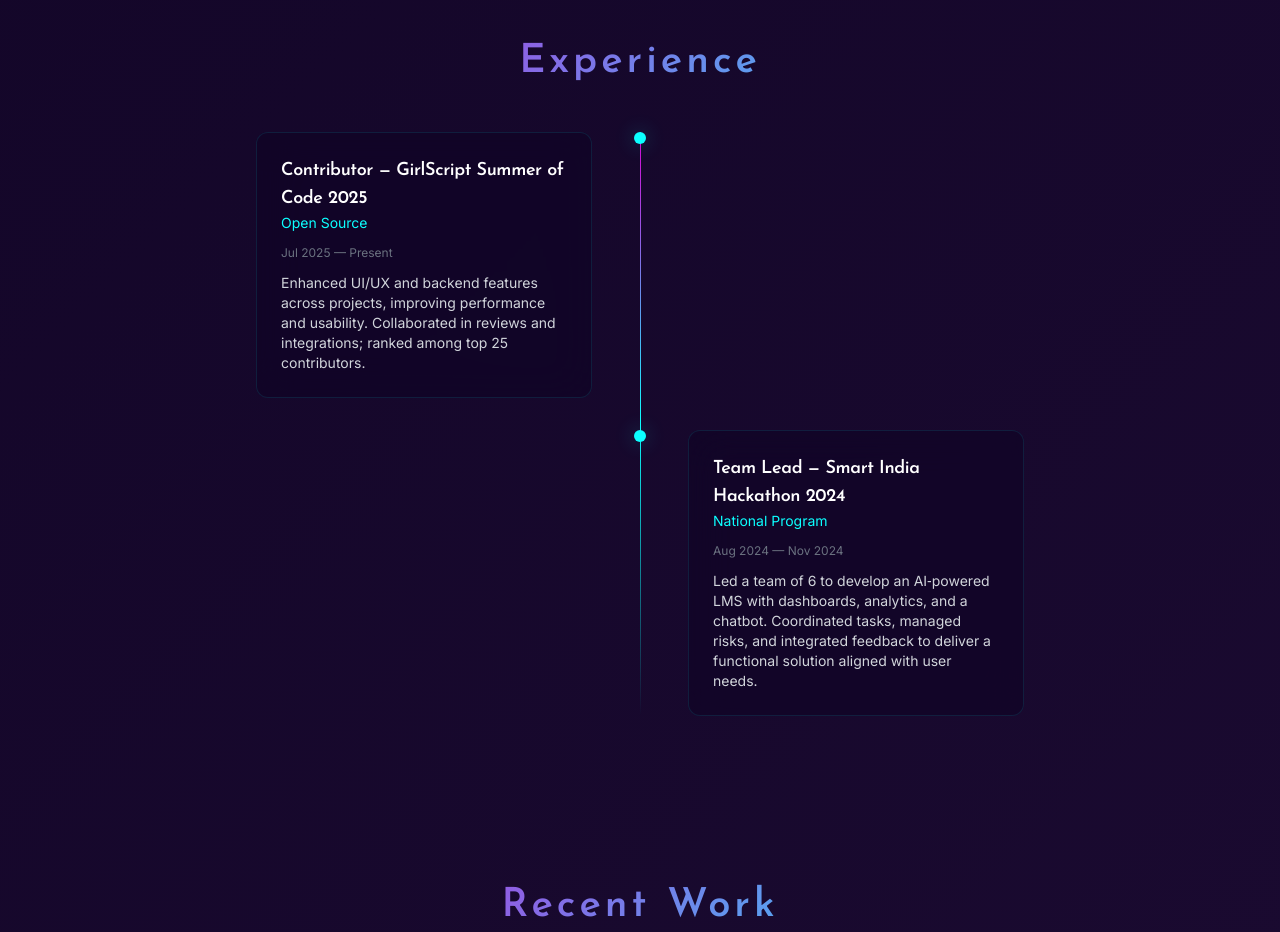
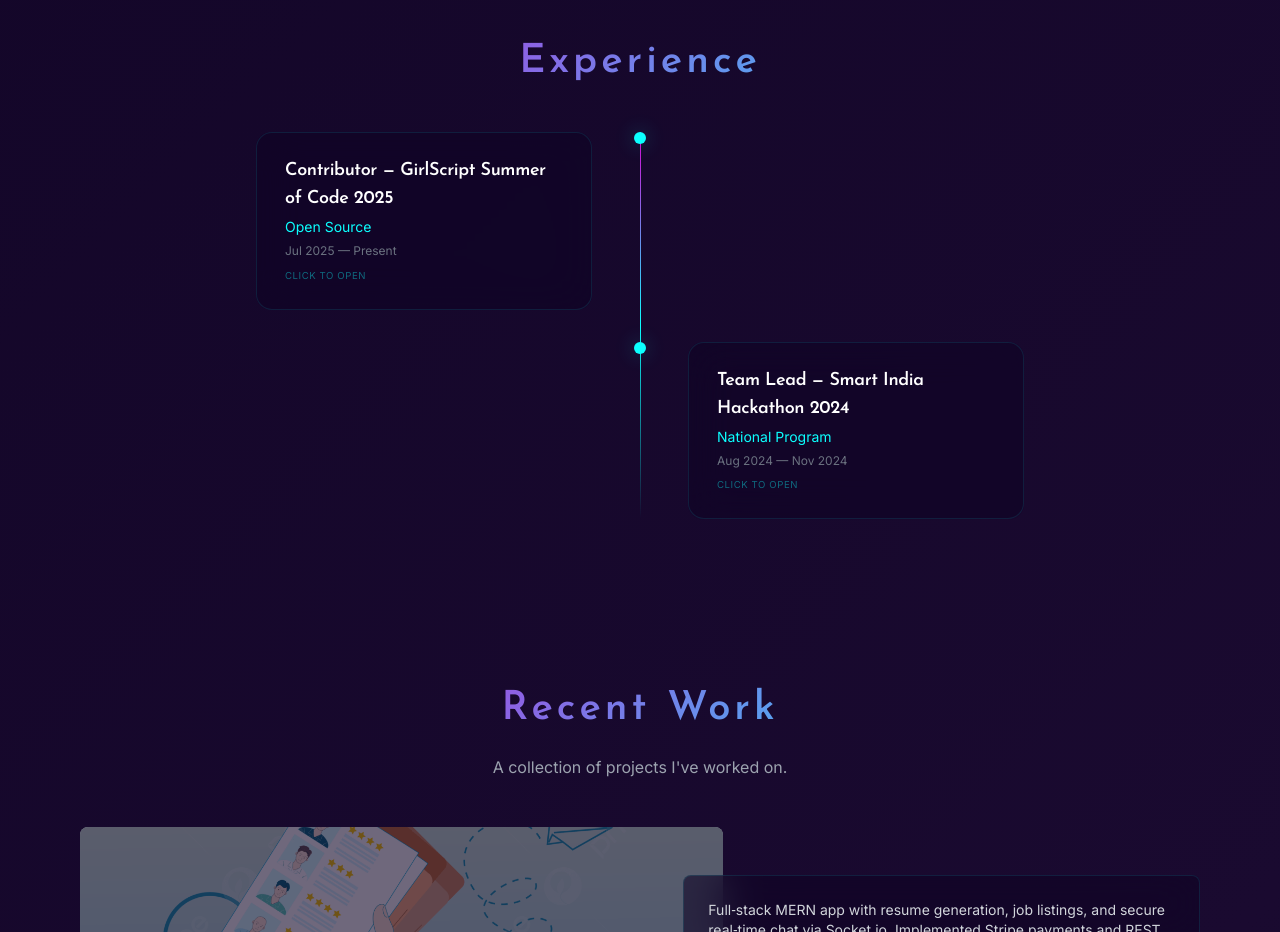
Before and after one commit to sakshigupta67/Portfolio, a Next.js app: page / in a window 1280 px wide. Shown: the part 1460-2392 px from the top of the page. Built offline with nearby package versions, Linux system fonts and the light colour scheme.

Commit message:
Add Notebook Experience Card component with 3D effects and toggle functionality

```diff
--- a/app/globals.css
+++ b/app/globals.css
@@ -140,6 +140,180 @@
   animation: orbit 20s linear infinite;
 }
 
+/* ═══════════════════════════════════════════════
+   NOTEBOOK EXPERIENCE CARDS
+   3D flip, page-fold, content reveal, glow & depth
+   ═══════════════════════════════════════════════ */
+
+/* ── Base card ── */
+.notebook-card {
+  position: relative;
+  background: rgba(16, 4, 37, 0.6);
+  -webkit-backdrop-filter: blur(20px);
+  backdrop-filter: blur(20px);
+  border: 1px solid rgba(12, 255, 255, 0.1);
+  border-radius: 0.75rem;
+  padding: 1.25rem 1.5rem;
+  cursor: pointer;
+  -webkit-user-select: none;
+  user-select: none;
+
+  /* 3D transform origin: left edge like a book spine */
+  transform-style: preserve-3d;
+  transform-origin: left center;
+  transform: rotateY(0deg);
+
+  /* Smooth notebook-open transition */
+  transition:
+    transform 0.7s cubic-bezier(0.22, 1, 0.36, 1),
+    box-shadow 0.7s cubic-bezier(0.22, 1, 0.36, 1),
+    border-color 0.5s ease,
+    filter 0.5s ease,
+    opacity 0.5s ease;
+
+  /* Prevent text selection flicker on click */
+  -webkit-tap-highlight-color: transparent;
+}
+
+@media (min-width: 640px) {
+  .notebook-card {
+    padding: 1.5rem 1.75rem;
+    border-radius: 1rem;
+  }
+}
+
+/* ── Hover lift (when not open and no sibling open) ── */
+.notebook-card:not(.notebook-card--open):not(.notebook-card--dimmed):hover {
+  transform: rotateY(-4deg) translateZ(6px);
+  box-shadow:
+    0 8px 30px rgba(12, 255, 255, 0.12),
+    0 0 15px rgba(220, 0, 211, 0.08);
+  border-color: rgba(12, 255, 255, 0.25);
+}
+
+/* ── Open state: notebook page swings open ── */
+.notebook-card--open {
+  transform: rotateY(-12deg) translateZ(10px);
+  border-color: rgba(12, 255, 255, 0.35);
+  box-shadow:
+    0 14px 50px rgba(12, 255, 255, 0.18),
+    0 0 30px rgba(220, 0, 211, 0.12),
+    inset 0 0 20px rgba(12, 255, 255, 0.03);
+}
+
+/* ── Dimmed siblings: subtle blur + scale-down (focus effect) ── */
+.notebook-card--dimmed {
+  filter: blur(1.5px) brightness(0.6);
+  opacity: 0.65;
+  transform: scale(0.97);
+}
+
+/* ── Page fold / curl on right edge (::after pseudo-element) ── */
+.notebook-card::after {
+  content: "";
+  position: absolute;
+  top: 0;
+  right: 0;
+  width: 32px;
+  height: 100%;
+  border-radius: 0 1rem 1rem 0;
+  pointer-events: none;
+  opacity: 0;
+
+  /* Gradient that mimics a page-curl shadow */
+  background: linear-gradient(
+    to left,
+    rgba(12, 255, 255, 0.06) 0%,
+    rgba(16, 4, 37, 0.3) 40%,
+    transparent 100%
+  );
+
+  transition: opacity 0.7s cubic-bezier(0.22, 1, 0.36, 1);
+}
+
+.notebook-card:hover::after,
+.notebook-card--open::after {
+  opacity: 1;
+}
+
+/* ── Header area (always visible) ── */
+.notebook-card__header {
+  position: relative;
+}
+
+/* ── "Click to open" hint ── */
+.notebook-card__hint {
+  display: inline-block;
+  margin-top: 0.6rem;
+  font-size: 0.6rem;
+  letter-spacing: 0.06em;
+  text-transform: uppercase;
+  color: rgba(12, 255, 255, 0.4);
+  transition: opacity 0.4s ease, transform 0.4s ease;
+}
+
+.notebook-card__hint--hidden {
+  opacity: 0;
+  transform: translateY(-4px);
+  pointer-events: none;
+}
+
+/* ── Body: hidden by default, revealed on open ── */
+.notebook-card__body {
+  max-height: 0;
+  overflow: hidden;
+  opacity: 0;
+  transform: translateY(12px);
+  transition:
+    max-height 0.7s cubic-bezier(0.22, 1, 0.36, 1),
+    opacity 0.5s ease 0.15s,
+    transform 0.5s ease 0.15s;
+}
+
+.notebook-card__body--visible {
+  max-height: 300px; /* generous cap; content is short */
+  opacity: 1;
+  transform: translateY(0);
+  margin-top: 0.75rem;
+  padding-top: 0.75rem;
+  border-top: 1px solid rgba(12, 255, 255, 0.08);
+}
+
+/* ── Neon glow pulse on open card border ── */
+@keyframes notebook-glow-pulse {
+  0%, 100% {
+    box-shadow:
+      0 14px 50px rgba(12, 255, 255, 0.18),
+      0 0 30px rgba(220, 0, 211, 0.12);
+  }
+  50% {
+    box-shadow:
+      0 14px 50px rgba(12, 255, 255, 0.28),
+      0 0 40px rgba(220, 0, 211, 0.2);
+  }
+}
+
+.notebook-card--open {
+  animation: notebook-glow-pulse 3s ease-in-out infinite;
+}
+
+/* ── Responsive: slightly reduce 3D intensity on small screens ── */
+@media (max-width: 639px) {
+  .notebook-card--open {
+    transform: rotateY(-8deg) translateZ(6px);
+  }
+
+  .notebook-card:not(.notebook-card--open):not(.notebook-card--dimmed):hover {
+    transform: rotateY(-3deg) translateZ(4px);
+  }
+
+  .notebook-card::after {
+    width: 20px;
+  }
+}
+
+/* ═══════════════════════════════════════════════ */
+
 @media (prefers-reduced-motion: reduce) {
   *, *::before, *::after {
     animation-duration: 0.001ms !important;
--- a/app/sections/Experience.jsx
+++ b/app/sections/Experience.jsx
@@ -1,64 +1,146 @@
 "use client";
 
-import { useMemo } from "react";
+import { useMemo, useState, useCallback } from "react";
 import { motion, useReducedMotion } from "framer-motion";
 import { fadeIn } from "../components/anim";
 import { EXPERIENCE } from "../data/profile";
 
-/**
- * Parse a date string like "Aug 2024" or "Present" into a sortable timestamp.
- * "Present" is treated as the maximum date (future).
- */
+/* ──────────────────────────────────────────────
+   Date helpers – sort experiences reverse-chrono
+   ────────────────────────────────────────────── */
+
 function parseDateString(dateStr) {
   if (!dateStr) return 0;
   const trimmed = dateStr.trim();
-  if (trimmed.toLowerCase() === "present") {
-    return Infinity; // Present is always most recent
-  }
-  // Expected format: "Mon YYYY" e.g. "Aug 2024", "Jul 2025"
+  if (trimmed.toLowerCase() === "present") return Infinity;
   const parsed = new Date(trimmed);
   return isNaN(parsed.getTime()) ? 0 : parsed.getTime();
 }
 
-/**
- * Extract start and end dates from duration string like "Aug 2024 — Nov 2024" or "Jul 2025 — Present"
- */
 function parseDuration(duration) {
   if (!duration) return { start: 0, end: 0 };
-  // Split by em-dash (—) or en-dash (–) or hyphen (-)
   const parts = duration.split(/\s*[—–-]\s*/);
   const start = parseDateString(parts[0]);
   const end = parts[1] ? parseDateString(parts[1]) : start;
   return { start, end };
 }
 
-/**
- * Sort experiences in reverse chronological order:
- * - End date first (Present = Infinity, so it comes first)
- * - If end dates are equal, sort by start date descending
- */
 function sortExperiencesByDate(experiences) {
   return [...experiences].sort((a, b) => {
     const aDates = parseDuration(a.duration);
     const bDates = parseDuration(b.duration);
-    // Sort by end date descending first
-    if (bDates.end !== aDates.end) {
-      return bDates.end - aDates.end;
-    }
-    // If end dates are equal, sort by start date descending
+    if (bDates.end !== aDates.end) return bDates.end - aDates.end;
     return bDates.start - aDates.start;
   });
 }
 
+/* ──────────────────────────────────────────────
+   Notebook Experience Card
+   ────────────────────────────────────────────── */
+
+function NotebookCard({ exp, idx, openIdx, onToggle }) {
+  const isOpen = openIdx === idx;
+  const isSiblingOpen = openIdx !== null && openIdx !== idx;
+
+  return (
+    <article
+      className={`relative flex items-start gap-4 sm:gap-6 ${
+        idx % 2 === 0 ? "md:flex-row" : "md:flex-row-reverse"
+      }`}
+    >
+      {/* Timeline dot */}
+      <div className="absolute left-4 md:left-1/2 w-2 h-2 sm:w-3 sm:h-3 -translate-x-1/2 rounded-full bg-primary-cyan shadow-glow z-10" />
+
+      {/* Perspective wrapper for 3D notebook effect */}
+      <div
+        className={`ml-10 sm:ml-12 md:ml-0 md:w-1/2 ${
+          idx % 2 === 0 ? "md:pr-12" : "md:pl-12"
+        }`}
+        style={{ perspective: "1200px" }}
+      >
+        <div
+          className={`notebook-card ${isOpen ? "notebook-card--open" : ""} ${
+            isSiblingOpen ? "notebook-card--dimmed" : ""
+          }`}
+          onClick={() => onToggle(idx)}
+          onKeyDown={(e) => {
+            if (e.key === "Enter" || e.key === " ") {
+              e.preventDefault();
+              onToggle(idx);
+            }
+          }}
+          role="button"
+          tabIndex={0}
+          aria-expanded={isOpen}
+        >
+          {/* ── Card front: always visible ── */}
+          <div className="notebook-card__header">
+            <h3 className="font-heading text-sm sm:text-lg font-semibold text-white leading-snug">
+              {exp.role}
+            </h3>
+            <p className="text-primary-cyan text-xs sm:text-sm mt-1">
+              {exp.company}
+            </p>
+            <p className="text-[10px] sm:text-xs text-gray-500 mt-1.5">
+              {exp.duration}
+            </p>
+
+            {/* Expand hint */}
+            <span
+              className={`notebook-card__hint ${isOpen ? "notebook-card__hint--hidden" : ""}`}
+              aria-hidden="true"
+            >
+              Click to open
+            </span>
+          </div>
+
+          {/* ── Inner content: revealed on open ── */}
+          <div
+            className={`notebook-card__body ${
+              isOpen ? "notebook-card__body--visible" : ""
+            }`}
+          >
+            <p className="text-gray-300 text-xs sm:text-sm leading-relaxed">
+              {exp.description}
+            </p>
+          </div>
+
+          {/* Page fold pseudo-element is handled via CSS ::after */}
+        </div>
+      </div>
+    </article>
+  );
+}
+
+/* ──────────────────────────────────────────────
+   Experience Section
+   ────────────────────────────────────────────── */
+
 export default function Experience() {
   const reduceMotion = useReducedMotion();
-  const transition = reduceMotion ? { duration: 0 } : { duration: 0.6, ease: "easeOut" };
+  const transition = reduceMotion
+    ? { duration: 0 }
+    : { duration: 0.6, ease: "easeOut" };
 
-  // Sort experiences in reverse chronological order (memoized for performance)
-  const sortedExperiences = useMemo(() => sortExperiencesByDate(EXPERIENCE), []);
+  const sortedExperiences = useMemo(
+    () => sortExperiencesByDate(EXPERIENCE),
+    []
+  );
+
+  // Track which card is currently "opened" (null = none)
+  const [openIdx, setOpenIdx] = useState(null);
+
+  // Toggle open/close — clicking an open card closes it
+  const handleToggle = useCallback((idx) => {
+    setOpenIdx((prev) => (prev === idx ? null : idx));
+  }, []);
 
   return (
-    <section id="experience" aria-labelledby="xp-heading" className="py-12 sm:py-20">
+    <section
+      id="experience"
+      aria-labelledby="xp-heading"
+      className="py-12 sm:py-20"
+    >
       <motion.div
         variants={fadeIn("up")}
         initial="hidden"
@@ -66,35 +148,26 @@
         viewport={{ once: true, amount: 0.3 }}
         transition={transition}
       >
-        <h2 id="xp-heading" className="section-heading mb-6 sm:mb-10">Experience</h2>
+        <h2 id="xp-heading" className="section-heading mb-6 sm:mb-10">
+          Experience
+        </h2>
 
         <div className="relative max-w-3xl mx-auto">
           {/* Timeline line */}
-          <div className="absolute left-4 md:left-1/2 top-0 bottom-0 w-px bg-gradient-to-b from-primary-magenta via-primary-cyan to-transparent" aria-hidden="true" />
+          <div
+            className="absolute left-4 md:left-1/2 top-0 bottom-0 w-px bg-gradient-to-b from-primary-magenta via-primary-cyan to-transparent"
+            aria-hidden="true"
+          />
 
           <div className="space-y-6 sm:space-y-8">
             {sortedExperiences.map((exp, idx) => (
-              <article
+              <NotebookCard
                 key={idx}
-                className={`relative flex items-start gap-4 sm:gap-6 ${idx % 2 === 0 ? 'md:flex-row' : 'md:flex-row-reverse'}`}
-              >
-                {/* Timeline dot */}
-                <div className="absolute left-4 md:left-1/2 w-2 h-2 sm:w-3 sm:h-3 -translate-x-1/2 rounded-full bg-primary-cyan shadow-glow z-10" />
-
-                {/* Content card */}
-                <div className={`ml-10 sm:ml-12 md:ml-0 md:w-1/2 ${idx % 2 === 0 ? 'md:pr-12' : 'md:pl-12'}`}>
-                  <div className="glass-card rounded-lg sm:rounded-xl p-4 sm:p-6">
-                    <div className="flex items-start justify-between gap-3 sm:gap-4 mb-2 sm:mb-3">
-                      <div>
-                        <h3 className="font-heading text-sm sm:text-lg font-semibold text-white">{exp.role}</h3>
-                        <p className="text-primary-cyan text-xs sm:text-sm">{exp.company}</p>
-                      </div>
-                    </div>
-                    <p className="text-[10px] sm:text-xs text-gray-500 mb-2 sm:mb-3">{exp.duration}</p>
-                    <p className="text-gray-300 text-xs sm:text-sm leading-relaxed">{exp.description}</p>
-                  </div>
-                </div>
-              </article>
+                exp={exp}
+                idx={idx}
+                openIdx={openIdx}
+                onToggle={handleToggle}
+              />
             ))}
           </div>
         </div>
```
